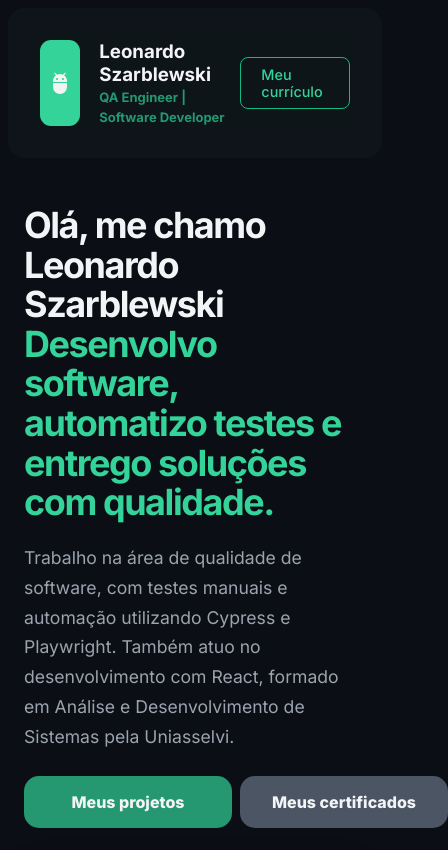
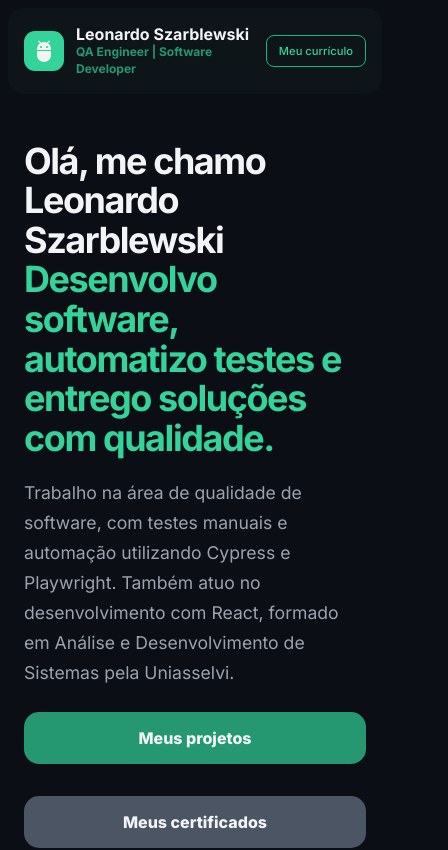
Before and after one commit to leonardoSzarblewski/portfolio, a React (Vite) app: page / in a window 390 px wide. Shown: the top 850 px of the page, 448 px wide, since content can reach past the window. Built offline with nearby package versions, Linux system fonts and the light colour scheme.

Commit message:
refactor: improve responsive design for Header and About Me sections with updated styles

```diff
--- a/src/components/sections/AboutMe.modules.css
+++ b/src/components/sections/AboutMe.modules.css
@@ -189,7 +189,12 @@
     margin-top: 1.25rem;
   }
 
-  .profile-section {
-    margin-top: 1.25rem;
+  .about-me-buttons {
+    flex-direction: column;
+    width: 100%;
+  }
+
+  .about-me-content .btn {
+    width: 100%;
   }
 }
--- a/src/components/sections/Header.modules.css
+++ b/src/components/sections/Header.modules.css
@@ -90,3 +90,52 @@ ul {
     display: none;
   }
 }
+
+@media (max-width: 600px) {
+  nav {
+    padding: 1rem;
+  }
+
+  .container-nav {
+    justify-content: space-between;
+    gap: 0.75rem;
+  }
+
+  .text-nav {
+    flex: 1;
+    min-width: 0;
+    align-items: center;
+    gap: 0.75rem;
+  }
+
+  .text-nav > div {
+    min-width: 0;
+  }
+
+  .text-nav h3 {
+    font-size: 1rem;
+    overflow-wrap: anywhere;
+  }
+
+  .text-nav strong {
+    display: block;
+    font-size: 0.75rem;
+    line-height: 1.4;
+  }
+
+  .img-icon {
+    flex: 0 0 2.5rem;
+    width: 2.5rem;
+  }
+
+  .curriculum {
+    flex: 0 0 auto;
+    max-width: 6.5rem;
+    padding: 0.5rem 0.75rem;
+    text-align: center;
+  }
+
+  .curriculum {
+    font-size: 0.7rem;
+  }
+}
```
